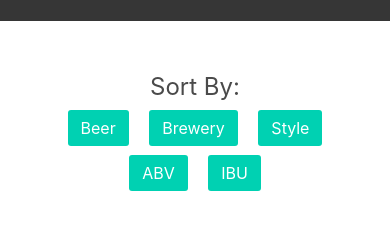
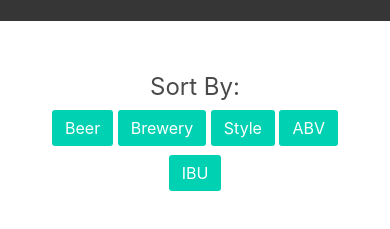
Before and after one commit to travis-johnson/BruChure, a plain HTML site: page index.html in a window 390 px wide. Shown: the part 155-384 px from the top of the page. Drawn offline with nearby package versions, Linux system fonts and the light colour scheme; no server answers.

Commit message:
whoops, added margin to wrong element.  Corrected!

```diff
--- a/styles/styles.scss
+++ b/styles/styles.scss
@@ -39,9 +39,9 @@ nav {
 #mobile-btns {
     display: block;
     text-align: center;
-    margin: 1em 0;
+    margin: 1em 0.5em;
     button {
-        margin: .3em 0.5em;
+        margin: .3em 0;
     }
 }
 
```
Also changed, not shown: styles/styles.css, 1 other file.
